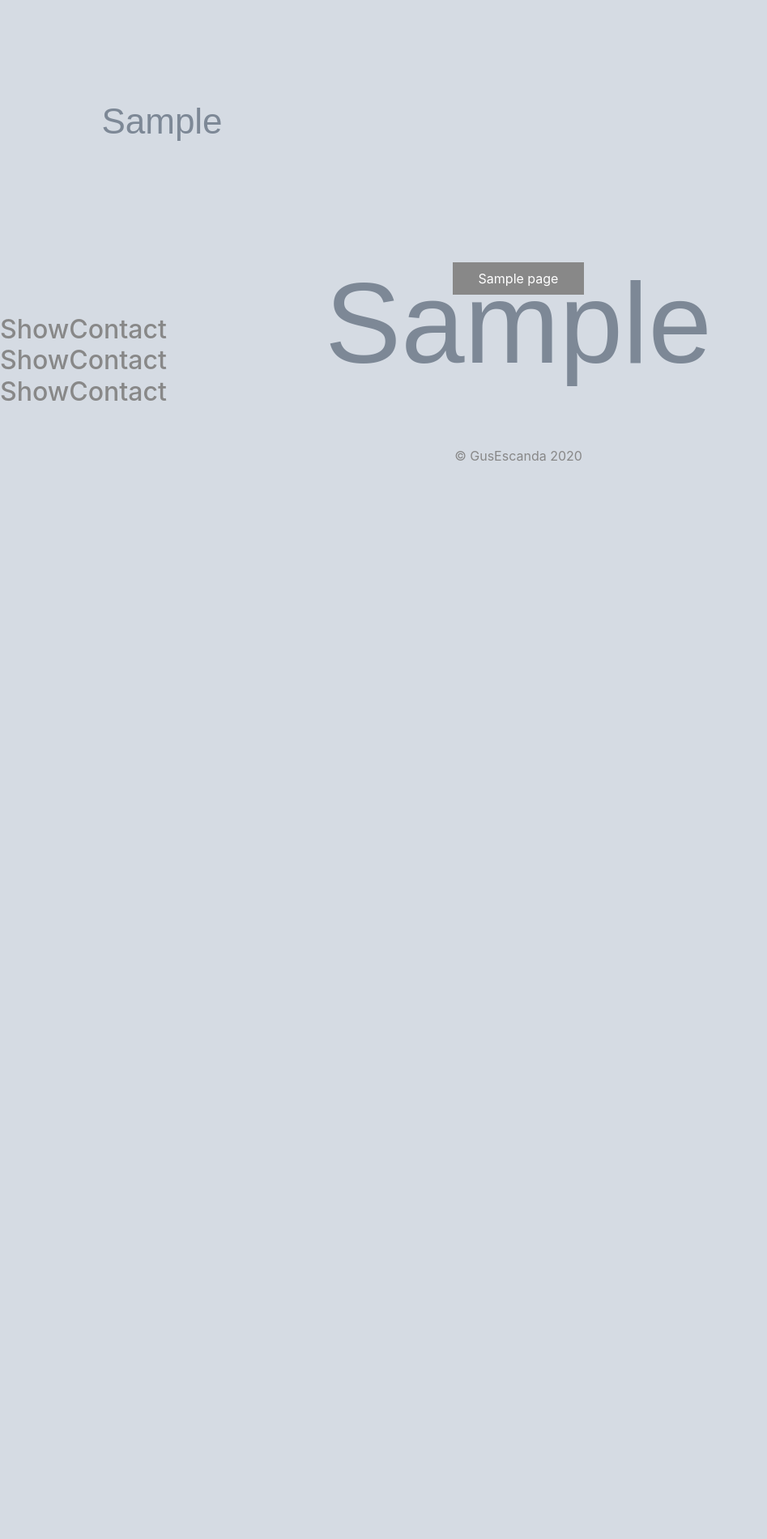
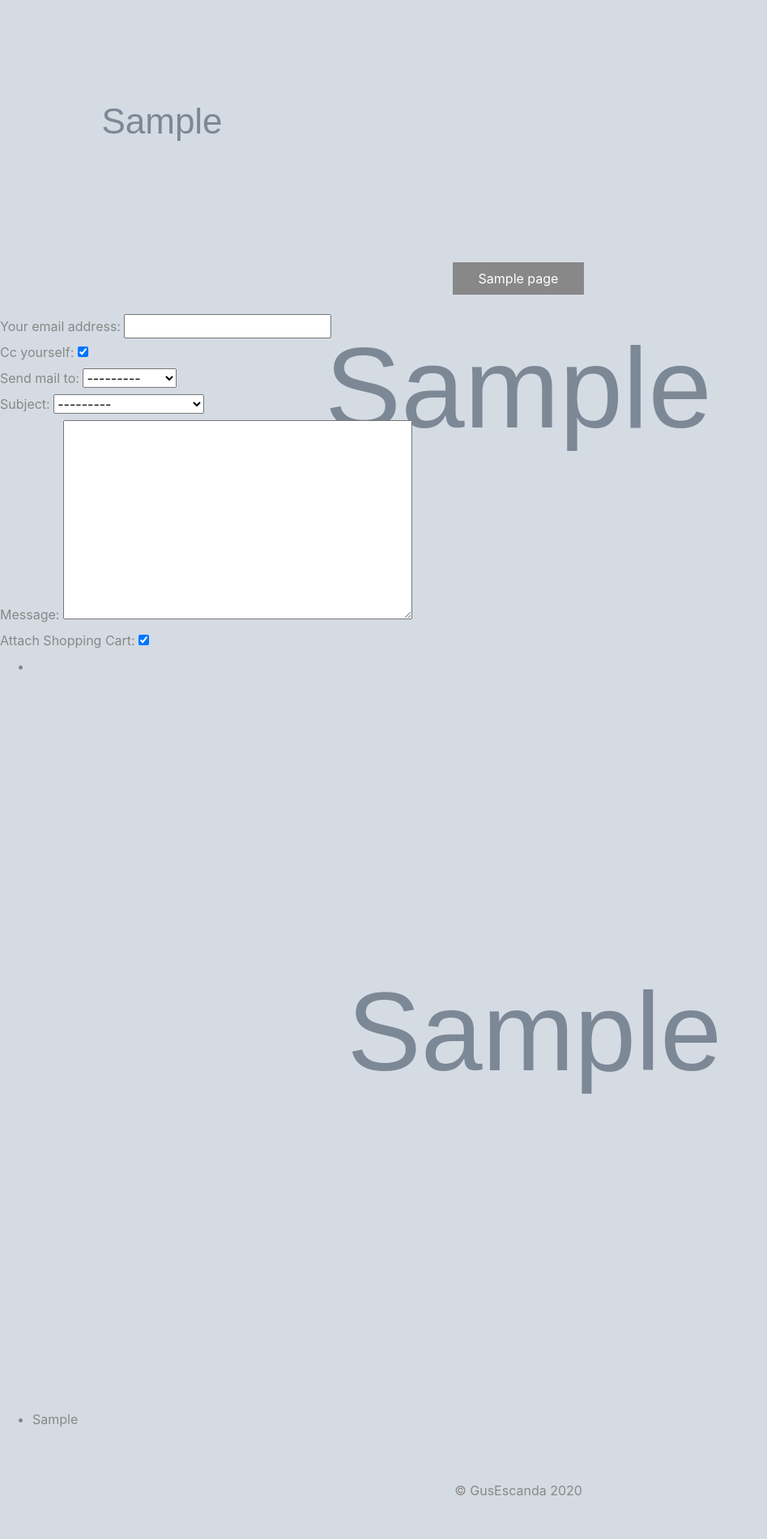
Before and after one commit to GusEscanda/Show1st, a Django app: page /ShowContact/1 in a window 1280 px wide. Shown: the whole page at 81% size, without its empty margins (0-947 px from the left). Before the commit the page ends 570 px from the top, so only its background shows below. Run offline with Django 3.2, Linux system fonts and the light colour scheme; tables that the repository leaves empty hold one stand-in row (values such as "Sample post"); grey boxes marked "Sample" are stand-in pictures; some libraries are stand-ins or nearby versions.

Commit message:
Some working in the Contact-Us app

```diff
--- /dev/null
+++ b/ShowContact/forms.py
@@ -0,0 +1,17 @@
+from django import forms
+
+from .models import SubjectOption, MailTo
+
+class ContactForm(forms.Form):
+    sender      = forms.EmailField(label='Your email address')
+    ccMyself    = forms.BooleanField(label='Cc yourself', initial=True, required=False)
+    mailTo      = forms.ModelChoiceField(label='Send mail to',
+                                queryset=MailTo.objects.all(),
+                                to_field_name='address'
+                )
+    subject     = forms.ModelChoiceField(label='Subject',
+                                queryset=SubjectOption.objects.all(),
+                                to_field_name='subject'
+                )
+    message     = forms.CharField(label='Message', widget=forms.Textarea)
+    attachSC    = forms.BooleanField(label='Attach Shopping Cart', initial=True, required=False)
--- a/ShowContact/models.py
+++ b/ShowContact/models.py
@@ -1,12 +1,37 @@
 from django.db import models
+from tinymce import models as tmceModels
 
 from mainApp.models import Page
 
 # Create your models here.
 
 class ContactPage( Page ):
+    enableShopCart  = models.BooleanField( default=False, verbose_name='Enable Shopping Cart')
+    text_1          = tmceModels.HTMLField( blank=True, null=True, verbose_name='Text 1' )
+    text_2          = tmceModels.HTMLField( blank=True, null=True, verbose_name='Text 2' )
+    text_3          = tmceModels.HTMLField( blank=True, null=True, verbose_name='Text 3' )
 
     def __init__(self, *args, **kwargs):
         super().__init__(*args, **kwargs)
         self.app = Page.CONTACT
         self.location = Page.NAVBAR
+
+class SubjectOption( models.Model ):
+    subject = models.CharField(max_length=100, unique=True, verbose_name='Subject')
+
+    def __str__(self):
+        return self.subject
+
+
+class MailTo( models.Model ):
+    address  = models.EmailField(max_length=100, unique=True, verbose_name='Mail Address')
+
+    def __str__(self):
+        return self.address
+
+
+class ContactChannel( models.Model ):
+    order = models.SlugField(max_length=10, unique=True, verbose_name='Order')
+    name  = models.CharField(max_length=20, verbose_name='Contact channel')
+    icon  = models.ImageField(upload_to='ShowContact', null=True, blank=True, verbose_name='Icon')
+    info  = models.CharField(max_length=50, verbose_name='Contact info')
--- a/ShowContact/templates/ShowContact.html
+++ b/ShowContact/templates/ShowContact.html
@@ -4,8 +4,46 @@
 
 {% block content %}
 
-<h2>ShowContact</h2>
-<h2>ShowContact</h2>
-<h2>ShowContact</h2>
+{% if page.text_1 %}
+    <div class="infoBlock">
+        {{ page.text_1 | safe }}
+    </div>
+{% endif %}
+
+{% if page.enableShopCart %}
+    <form action="" method="post">
+        {{ form.as_p }}
+    </form>
+{% endif %}
+
+{% if page.text_2 %}
+    <div class="infoBlock">
+        {{ page.text_2 | safe }}
+    </div>
+{% endif %}
+
+{% if channels %}
+    <ul>
+        {% for channel in channels %}
+            <li>
+                {% if channel.icon %}
+                    <img class="imageBlock" src="{{channel.icon.url}}" alt="{{channel.name}}">
+                {% else %}
+                    <div>{{channel.name}}</div>
+                {% endif %}
+            </li>
+            <li>
+                <div>{{channel.info}}</div>
+            </li>
+        {% endfor %}
+    </ul>
+{% endif %}
+
+{% if page.text_3 %}
+    <div class="infoBlock">
+        {{ page.text_3 | safe }}
+    </div>
+{% endif %}
+
 
 {% endblock %}
--- a/ShowContact/views.py
+++ b/ShowContact/views.py
@@ -3,9 +3,13 @@
 from mainApp.models import Page
 from mainApp.views import getContextDict
 
-from .models import ContactPage
+from .models import ContactPage, ContactChannel
+from .forms import ContactForm
 
 # Create your views here.
 
 def showContact(request, pageId):
-    return render( request, "ShowContact.html", getContextDict( Page, ContactPage, pageId ) )
+    context = getContextDict( Page, ContactPage, pageId )
+    context['form'] = ContactForm()
+    context['channels'] = ContactChannel.objects.all().order_by('order')
+    return render( request, "ShowContact.html", context )
--- a/ShowItems/urls.py
+++ b/ShowItems/urls.py
@@ -7,6 +7,5 @@
     path('',                                        views.showItems,   name = Page.ITEMS),
     path('<int:pageId>',                            views.showItems,   name = Page.ITEMS),
     path('addFilter/<int:pageId>/<str:addFilter>',  views.showItems,   name = Page.ITEMS),
-    path('addCart/<int:itemId>',                    views.addToCart,   name = Page.ITEMS),
-    path('delCart/<int:itemId>',                    views.delFromCart, name = Page.ITEMS),
+    path('updateCart',                              views.updateCart),
 ]
--- a/mainApp/templates/js/base.js
+++ b/mainApp/templates/js/base.js
@@ -24,3 +24,12 @@
                );
     // popUpWindow.close()
 }
+
+function targetPopUp(form) {
+    window.open(
+        '',
+        'formPopUp',
+        'height=10, width=10, left=10, top=10, resizable=no, scrollbars=no, toolbar=no, menubar=no, location=no, directories=no, status=no'
+    )
+    form.target = 'formPopUp'
+}
```
Also changed, not shown: ShowItems/models.py (+10 -6 lines), ShowItems/templates/ShowItems.html (+37 -17 lines), ShowItems/views.py (+10 -12 lines), mainApp/templates/homePage.html (+5 -3 lines), ShowContact/migrations/0002_subjectoption.py (added), ShowContact/migrations/0003_auto_20201124_2033.py (added), ShowItems/migrations/0009_auto_20201123_2325.py (added).
